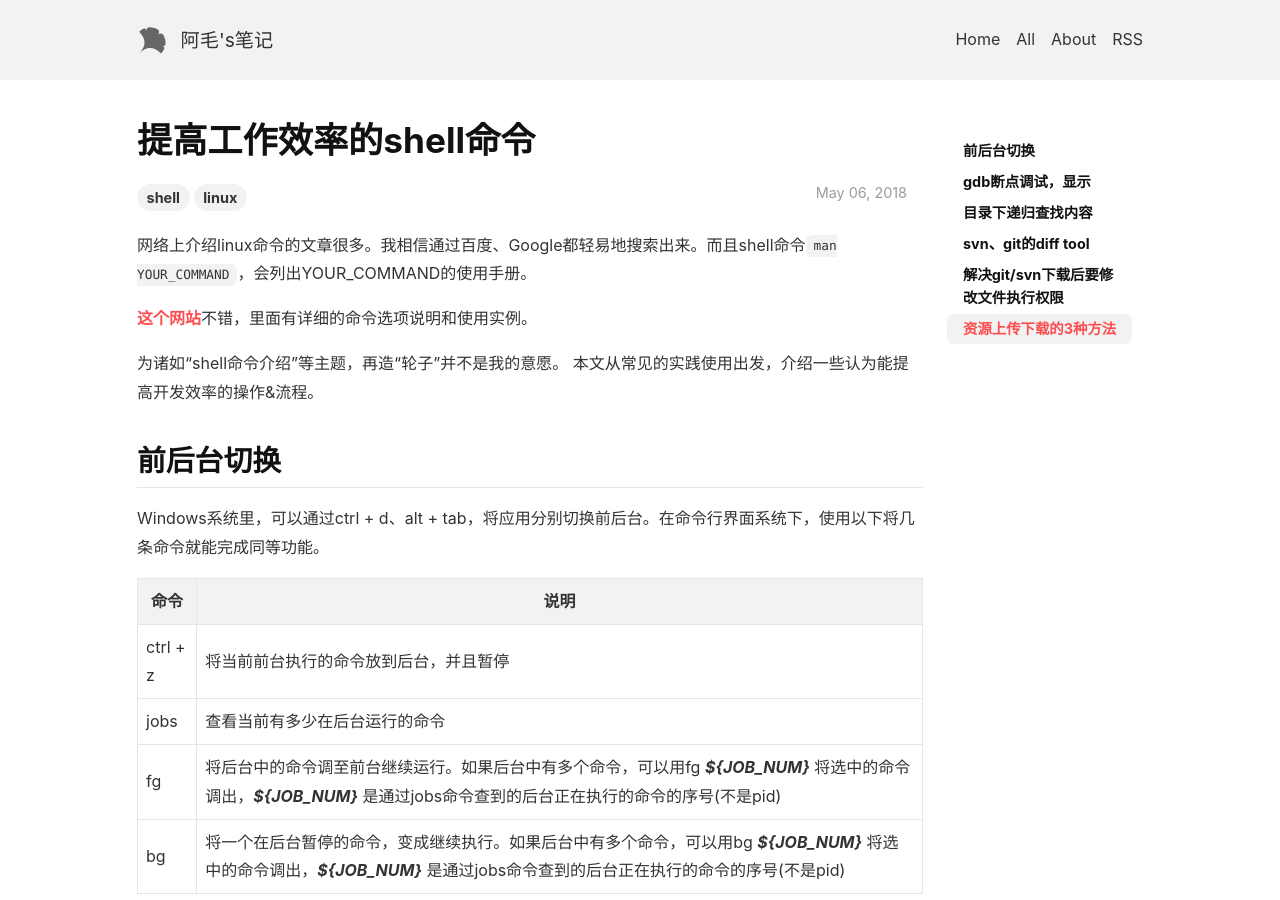
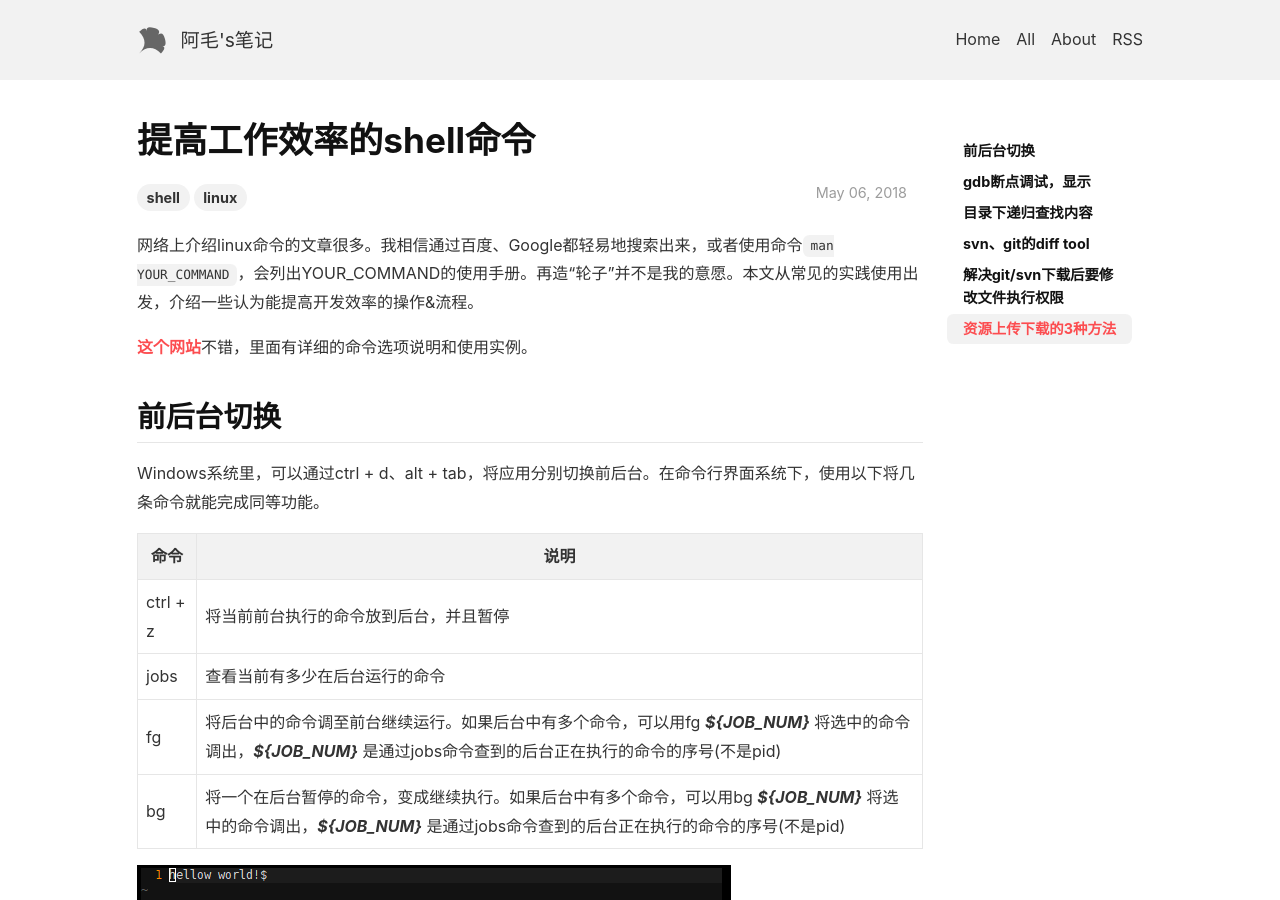
Before and after one commit to lizijie/lizijie.github.io, a Jekyll site: the page built from _posts/2018-05-06-提高工作效率的shell命令.md, in a window 1280 px wide and 900 px high. Built offline with Jekyll 4.4.1, drawn with Linux system fonts in a browser that asks for light colours; nearby versions of some CDN libraries; comment, search, counter and statistics services are not loaded; some of the changed text lies outside the part shown.

Commit message:
Update 2018-05-06-提高工作效率的shell命令.md

```diff
--- a/_posts/2018-05-06-提高工作效率的shell命令.md
+++ b/_posts/2018-05-06-提高工作效率的shell命令.md
@@ -5,13 +5,9 @@ key: 201805061640
 tags: shell linux
 ---
 
-网络上介绍linux命令的文章很多。我相信通过百度、Google都轻易地搜索出来。而且shell命令`man YOUR_COMMAND`，会列出YOUR_COMMAND的使用手册。
+网络上介绍linux命令的文章很多。我相信通过百度、Google都轻易地搜索出来，或者使用命令`man YOUR_COMMAND`，会列出YOUR_COMMAND的使用手册。再造“轮子”并不是我的意愿。本文从常见的实践使用出发，介绍一些认为能提高开发效率的操作&流程。
 
 [这个网站](http://man.linuxde.net/)不错，里面有详细的命令选项说明和使用实例。
-
-为诸如“shell命令介绍”等主题，再造“轮子”并不是我的意愿。
-本文从常见的实践使用出发，介绍一些认为能提高开发效率的操作&流程。
-
 
 ## 前后台切换
 Windows系统里，可以通过ctrl + d、alt + tab，将应用分别切换前后台。在命令行界面系统下，使用以下将几条命令就能完成同等功能。
```
Also changed, not shown: other parts of _posts/2018-05-06-提高工作效率的shell命令.md (+1 -1 lines).
